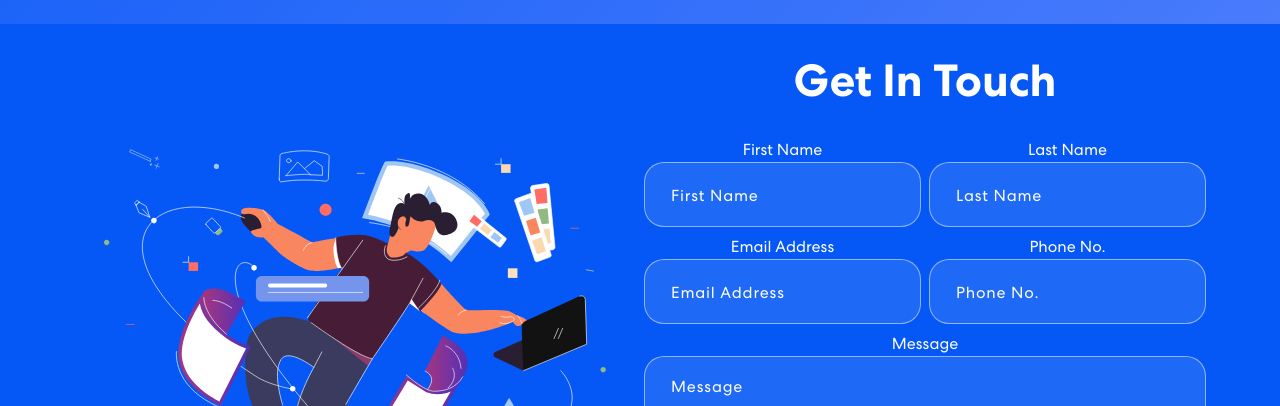
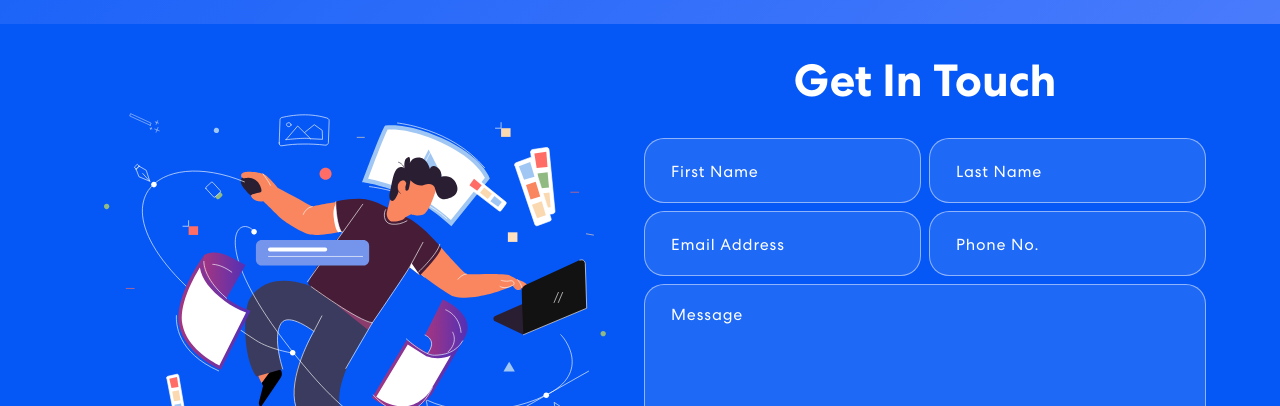
Before and after one commit to Softdone/Softdone.github.io, a React (Create React App) app: page / in a window 1280 px wide. Shown: the part 2860-3266 px from the top of the page. Built offline with nearby package versions, Linux system fonts and the light colour scheme.

Commit message:
remove labels in contact form

```diff
--- a/src/components/Contact.js
+++ b/src/components/Contact.js
@@ -59,23 +59,23 @@ export const Contact = () => {
                                     <form onSubmit={handleSubmit}>
                                         <Row>
                                             <Col size={12} className="px-1">
-                                                <label>First Name</label>
+
                                                 <input type="text" value={formDetails.firstName} placeholder="First Name" onChange={(e) => onFormUpdate('firstName', e.target.value)} name="firstName" />
                                             </Col>
                                             <Col size={12} sm={6} className="px-1">
-                                                <label>Last Name</label>
+
                                                 <input type="text" value={formDetails.lastName} placeholder="Last Name" onChange={(e) => onFormUpdate('lastName', e.target.value)} name="lastName" />
                                             </Col>
                                             <Col size={12} sm={6} className="px-1">
-                                                <label>Email Address</label>
+
                                                 <input type="email" value={formDetails.email} placeholder="Email Address" onChange={(e) => onFormUpdate('email', e.target.value)} name="email" />
                                             </Col>
                                             <Col size={12} sm={6} className="px-1">
-                                                <label>Phone No.</label>
+
                                                 <input type="tel" value={formDetails.phone} placeholder="Phone No." onChange={(e) => onFormUpdate('phone', e.target.value)} name="phone" />
                                             </Col>
                                             <Col size={12} className="px-1">
-                                                <label>Message</label>
+
                                                 <textarea rows="6" value={formDetails.message} placeholder="Message" onChange={(e) => onFormUpdate('message', e.target.value)} name="message"></textarea>
                                                 <button type="submit"><span>{buttonText}</span></button>
                                             </Col>
```
